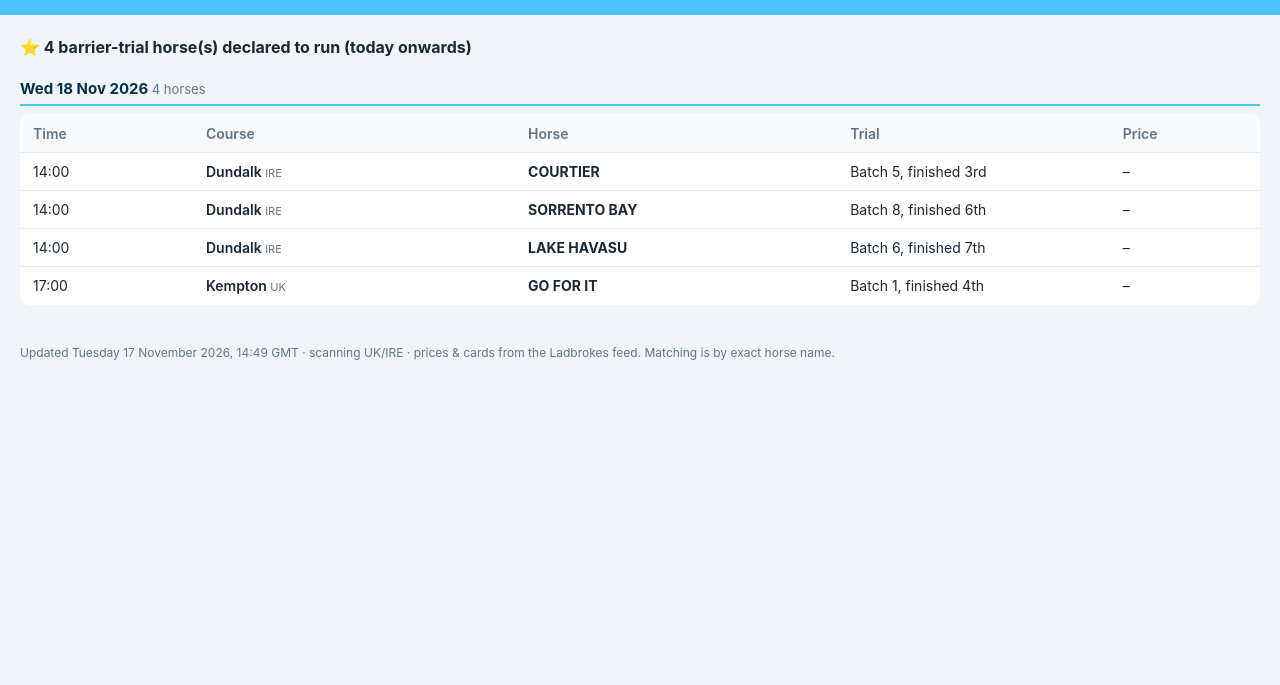
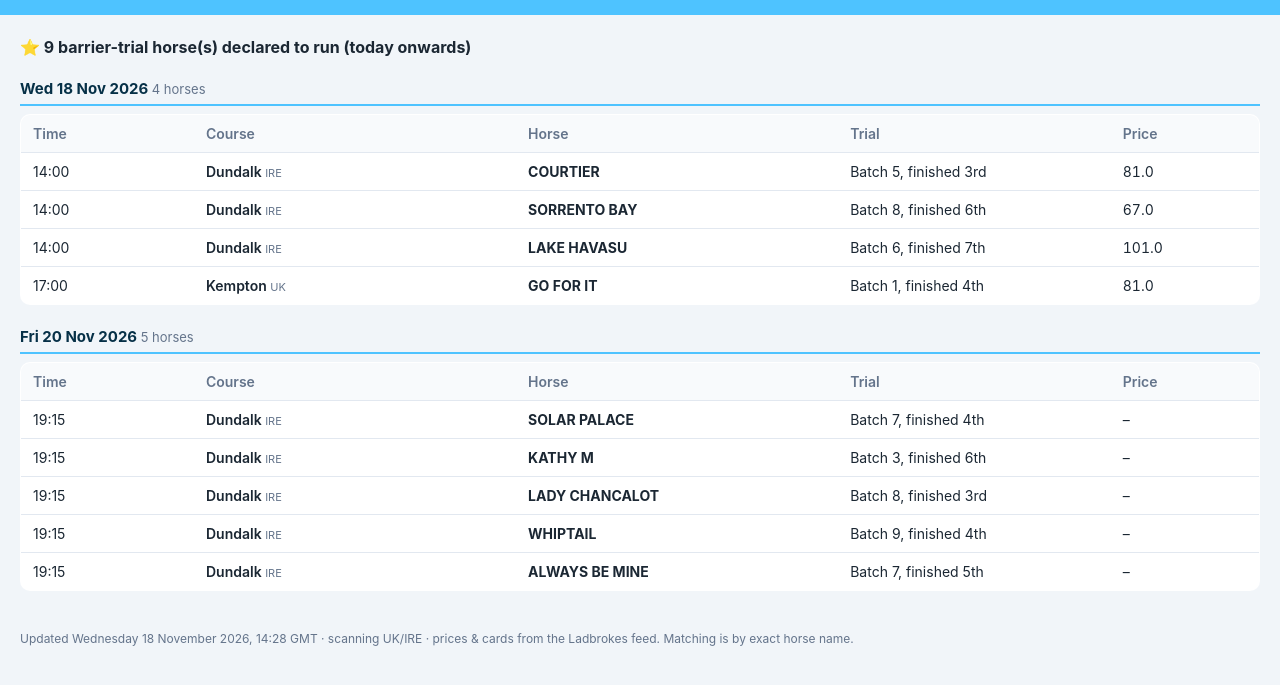
Before and after one commit to iRozz1985/irish-barrier-trials, a plain HTML site: page index.html in a window 1280 px wide. Shown: the part 67-752 px from the top of the page. Drawn offline with Linux system fonts and the light colour scheme.

Commit message:
Update barrier-trial page

```diff
--- a/index.html
+++ b/index.html
@@ -48,14 +48,19 @@
   <p>ITM Barrier Trials – Leopardstown, 26 August &middot; horses declared to run under rules</p>
 </header>
 <main>
-  <p class='count'>&#11088; 4 barrier-trial horse(s) declared to run (today onwards)</p><h2 class='day'>Wed 18 Nov 2026 <span class='daycount'>4 horses</span></h2><table><colgroup><col class='c-time'><col class='c-course'><col class='c-horse'><col class='c-trial'><col class='c-price'></colgroup><thead><tr><th>Time</th><th>Course</th><th>Horse</th><th>Trial</th><th>Price</th></tr></thead><tbody><tr><td class='t'>14:00</td><td class='course'>Dundalk <span class='ctry'>IRE</span></td><td class='horse'>COURTIER</td><td class='t'>Batch 5, finished 3rd</td><td class='num'>&ndash;</td></tr>
-<tr><td class='t'>14:00</td><td class='course'>Dundalk <span class='ctry'>IRE</span></td><td class='horse'>SORRENTO BAY</td><td class='t'>Batch 8, finished 6th</td><td class='num'>&ndash;</td></tr>
-<tr><td class='t'>14:00</td><td class='course'>Dundalk <span class='ctry'>IRE</span></td><td class='horse'>LAKE HAVASU</td><td class='t'>Batch 6, finished 7th</td><td class='num'>&ndash;</td></tr>
-<tr><td class='t'>17:00</td><td class='course'>Kempton <span class='ctry'>UK</span></td><td class='horse'>GO FOR IT</td><td class='t'>Batch 1, finished 4th</td><td class='num'>&ndash;</td></tr>
+  <p class='count'>&#11088; 9 barrier-trial horse(s) declared to run (today onwards)</p><h2 class='day'>Wed 18 Nov 2026 <span class='daycount'>4 horses</span></h2><table><colgroup><col class='c-time'><col class='c-course'><col class='c-horse'><col class='c-trial'><col class='c-price'></colgroup><thead><tr><th>Time</th><th>Course</th><th>Horse</th><th>Trial</th><th>Price</th></tr></thead><tbody><tr><td class='t'>14:00</td><td class='course'>Dundalk <span class='ctry'>IRE</span></td><td class='horse'>COURTIER</td><td class='t'>Batch 5, finished 3rd</td><td class='num'>81.0</td></tr>
+<tr><td class='t'>14:00</td><td class='course'>Dundalk <span class='ctry'>IRE</span></td><td class='horse'>SORRENTO BAY</td><td class='t'>Batch 8, finished 6th</td><td class='num'>67.0</td></tr>
+<tr><td class='t'>14:00</td><td class='course'>Dundalk <span class='ctry'>IRE</span></td><td class='horse'>LAKE HAVASU</td><td class='t'>Batch 6, finished 7th</td><td class='num'>101.0</td></tr>
+<tr><td class='t'>17:00</td><td class='course'>Kempton <span class='ctry'>UK</span></td><td class='horse'>GO FOR IT</td><td class='t'>Batch 1, finished 4th</td><td class='num'>81.0</td></tr>
+</tbody></table><h2 class='day'>Fri 20 Nov 2026 <span class='daycount'>5 horses</span></h2><table><colgroup><col class='c-time'><col class='c-course'><col class='c-horse'><col class='c-trial'><col class='c-price'></colgroup><thead><tr><th>Time</th><th>Course</th><th>Horse</th><th>Trial</th><th>Price</th></tr></thead><tbody><tr><td class='t'>19:15</td><td class='course'>Dundalk <span class='ctry'>IRE</span></td><td class='horse'>SOLAR PALACE</td><td class='t'>Batch 7, finished 4th</td><td class='num'>&ndash;</td></tr>
+<tr><td class='t'>19:15</td><td class='course'>Dundalk <span class='ctry'>IRE</span></td><td class='horse'>KATHY M</td><td class='t'>Batch 3, finished 6th</td><td class='num'>&ndash;</td></tr>
+<tr><td class='t'>19:15</td><td class='course'>Dundalk <span class='ctry'>IRE</span></td><td class='horse'>LADY CHANCALOT</td><td class='t'>Batch 8, finished 3rd</td><td class='num'>&ndash;</td></tr>
+<tr><td class='t'>19:15</td><td class='course'>Dundalk <span class='ctry'>IRE</span></td><td class='horse'>WHIPTAIL</td><td class='t'>Batch 9, finished 4th</td><td class='num'>&ndash;</td></tr>
+<tr><td class='t'>19:15</td><td class='course'>Dundalk <span class='ctry'>IRE</span></td><td class='horse'>ALWAYS BE MINE</td><td class='t'>Batch 7, finished 5th</td><td class='num'>&ndash;</td></tr>
 </tbody></table>
 </main>
 <footer>
-  Updated Tuesday 17 November 2026, 14:49 GMT &middot; scanning UK/IRE &middot;
+  Updated Wednesday 18 November 2026, 14:28 GMT &middot; scanning UK/IRE &middot;
   prices &amp; cards from the Ladbrokes feed. Matching is by exact horse name.
 </footer>
 </body>
```
